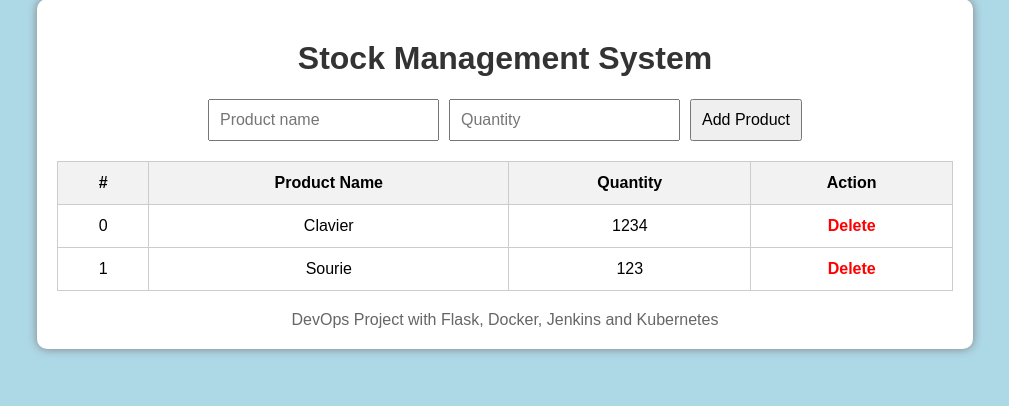
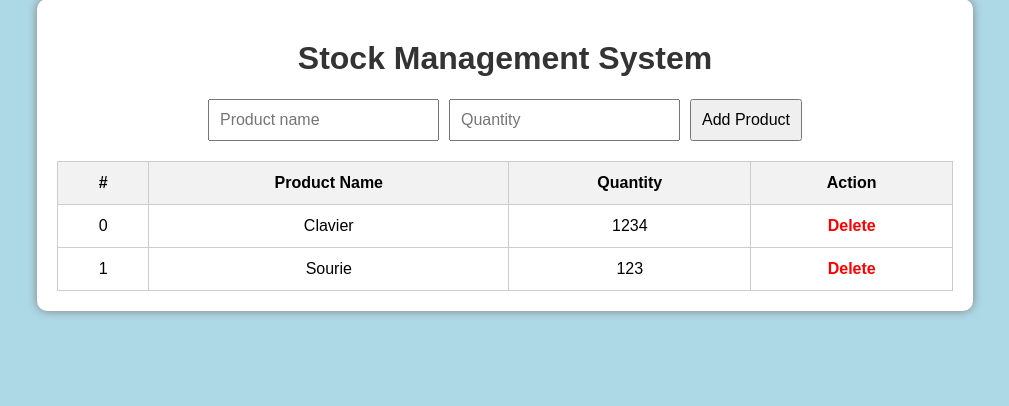
Before and after one commit to BOULATARM/stock-devops-project, a Flask app: page / in a window 1280 px wide. Shown: the part 41-447 px from the top of the page, without its empty margins (135-1144 px from the left). Run offline with Flask 3, Linux system fonts and the light colour scheme; parts of the project's set-up code (start-up, migrations or seed data) failed here and were passed over.

Commit message:
mise a jour

```diff
--- a/app/templates/index.html
+++ b/app/templates/index.html
@@ -99,9 +99,7 @@
             {% endfor %}
         </table>
 
-        <div class="footer">
-            DevOps Project with Flask, Docker, Jenkins and Kubernetes
-        </div>
+
     </div>
 </body>
 </html>
```
